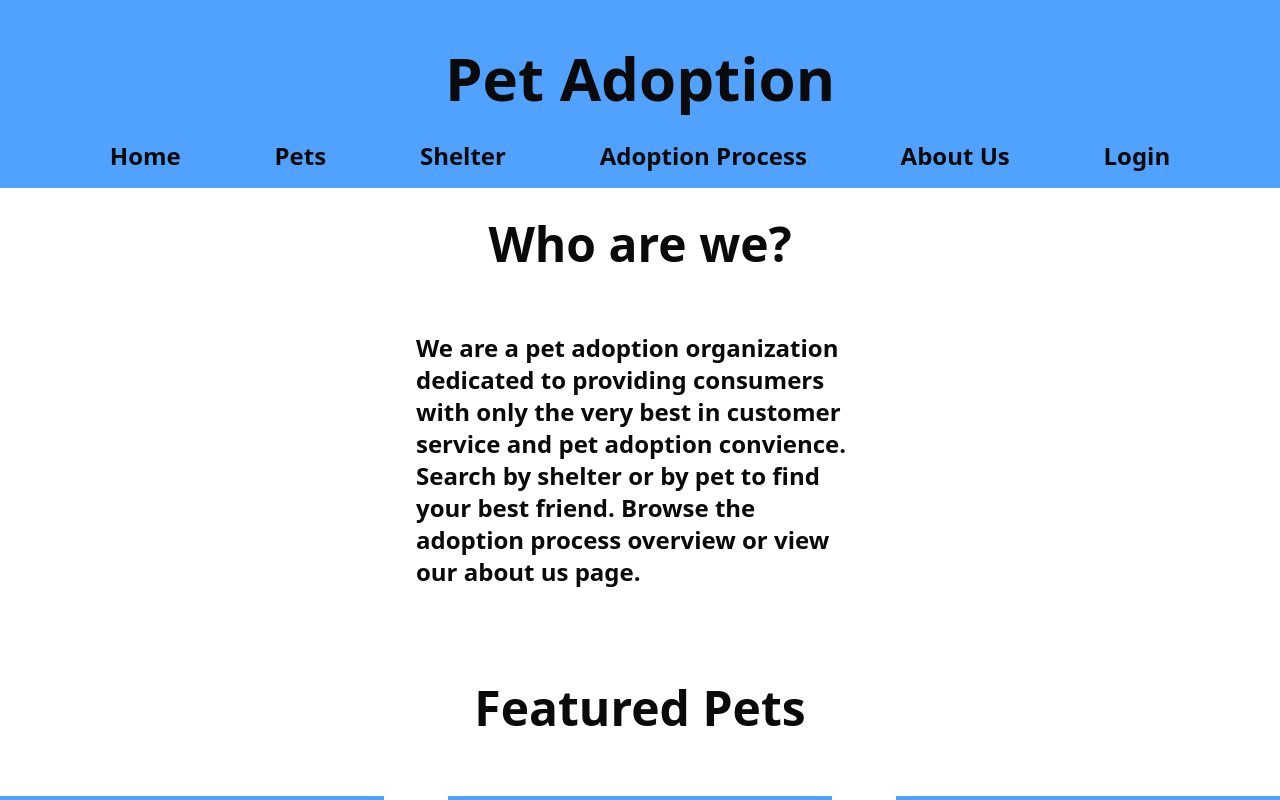
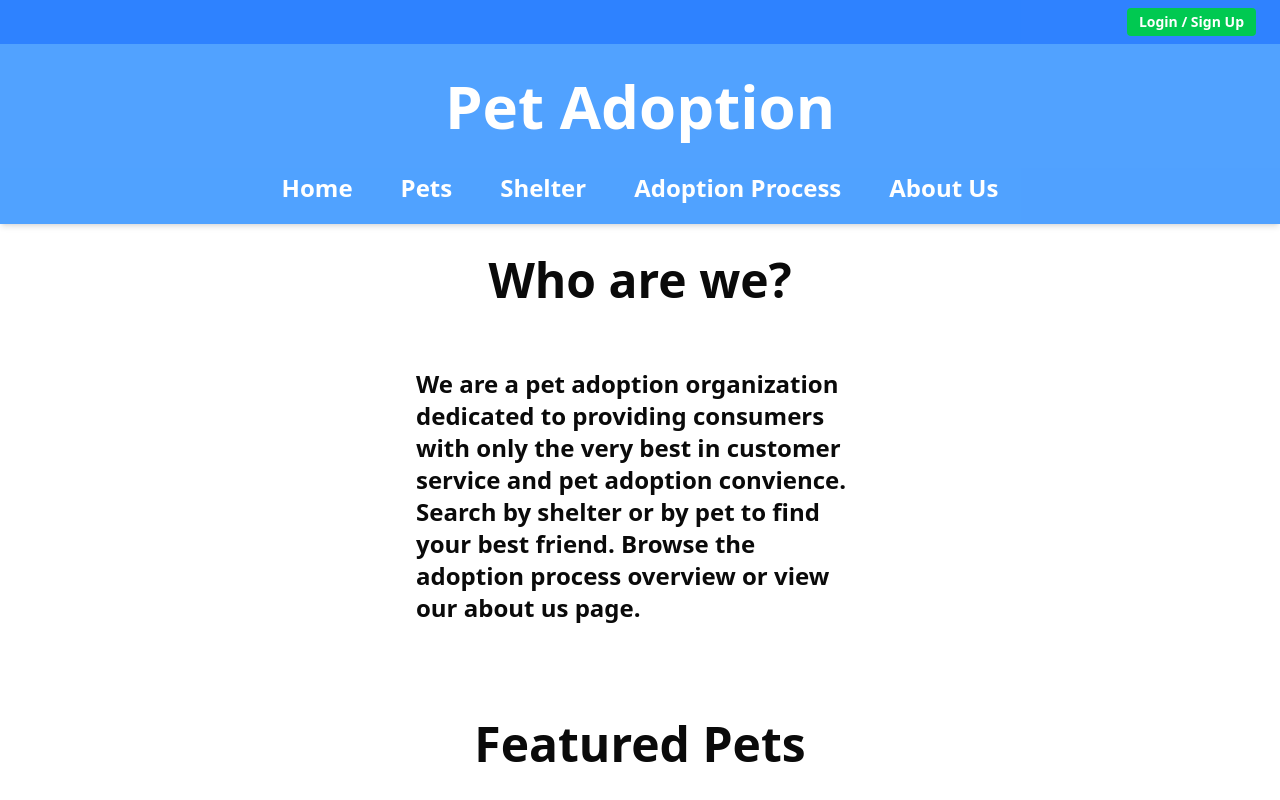
Before and after one commit to kthomascsp/pet-adoption-platform, a Next.js app in the folder petadoption/: page / in a window 1280 px wide. Shown: the top 800 px of the page. Built offline with nearby package versions, Linux system fonts and the light colour scheme; no server answers; grey boxes are pictures that could not be loaded.

Commit message:
Updated login
Added profile information to login page for testing. Improved login/logout flow. Added login info display to header.

```diff
--- /dev/null
+++ b/petadoption/src/app/auth/signout/route.ts
@@ -0,0 +1,30 @@
+// app/auth/signout/route.ts
+import { createClient } from "@/utils/supabase/server"; // Import Supabase server-side client
+import { redirect } from "next/navigation"; // Import Next.js redirect function
+
+// Handles POST requests to sign the user out
+export async function POST() {
+    try {
+        // Initialize Supabase server client
+        const supabase = createClient();
+
+        // Attempt to sign out the current user
+        const { error } = await supabase.auth.signOut();
+
+        // If there is an error, log it but do NOT throw
+        if (error) {
+            console.error("Sign out issue:", error.message);
+            // Optionally, you could set a client-side notification here
+        }
+
+        // Redirect to the homepage regardless of sign-out success
+        redirect("/");
+
+    } catch (err: any) {
+        // Log any unexpected errors
+        console.error("Unexpected error during sign out:", err);
+
+        // Redirect anyway to avoid blocking the user
+        redirect("/");
+    }
+}
--- a/petadoption/src/components/Header.tsx
+++ b/petadoption/src/components/Header.tsx
@@ -1,33 +1,102 @@
-import Link from "next/link";
+import { createClient } from "@/utils/supabase/server"; // Supabase server-side client
+import LoginStatus from "./ui/LoginStatus"; // Client component for login/logout display
 
-const Header = () => {
+// Header component is a Server Component (async) to fetch user data
+const Header = async () => {
+    // Initialize Supabase client for server-side requests
+    const supabase = createClient();
+
+    // Fetch currently logged-in user (if any)
+    const {
+        data: { user },
+    } = await supabase.auth.getUser();
+
+    // Fallback display name to email
+    let displayName = user?.email;
+
+    if (user) {
+        // Query Profile table for user's display name
+        const { data: profile } = await supabase
+            .from("Profile")
+            .select("ProfileName")
+            .eq("ProfileID", user.id) // Match by user ID
+            .single(); // Expect a single row
+
+        if (profile?.ProfileName) {
+            displayName = profile.ProfileName;
+        }
+    }
+
     return (
-        <header className="bg-blue-400 p-4 justify-evenly items-center font-semibold">
-            <h1 className="flex justify-evenly text-6xl m-4 p-4">
+        // Sticky header container
+        <header className="
+            sticky        /* Stick to top of viewport */
+            top-0         /* Top offset 0 */
+            z-50          /* High z-index to stay above content */
+            bg-blue-400   /* Background color */
+            text-white    /* Text color */
+            font-semibold /* Semi-bold font */
+            shadow-md     /* Medium drop shadow */
+        ">
+
+            {/* 🔹 Top bar: login/logout */}
+            <div className="
+                flex              /* Flexbox layout */
+                justify-end       /* Align items to the right */
+                items-center      /* Vertically center items */
+                p-2               /* Padding all around 0.5rem */
+                text-sm           /* Small text size */
+                pr-6              /* Extra right padding 1.5rem */
+                bg-blue-500/90    /* Slightly darker blue, 90% opacity */
+                backdrop-blur-sm  /* Blur background behind element */
+            ">
+                {/* Render LoginStatus Client Component */}
+                <LoginStatus user={user} displayName={displayName} />
+            </div>
+
+            {/* 🔹 Site title */}
+            <h1 className="
+                text-center   /* Center-align text */
+                text-5xl      /* Font size ~3rem on mobile */
+                md:text-6xl   /* Font size ~3.75rem on medium screens+ */
+                m-2           /* Margin 0.5rem on all sides */
+                md:m-4        /* Margin 1rem on medium screens+ */
+                p-2           /* Padding 0.5rem */
+                md:p-4        /* Padding 1rem on medium screens+ */
+            ">
                 Pet Adoption
             </h1>
-            <nav className="flex justify-evenly text-2xl">
-                        <Link href="/" className="hover:bg-blue-600 transition-colors">
+
+            {/* 🔹 Navigation bar */}
+            <nav className="
+                flex              /* Flex layout for links */
+                justify-center    /* Center links horizontally */
+                gap-6             /* Gap between links 1.5rem */
+                text-lg           /* Font size ~1.125rem */
+                md:text-2xl       /* Font size ~1.5rem on medium screens+ */
+                pb-4              /* Padding bottom 1rem */
+                bg-blue-400/95    /* Light blue background, 95% opacity */
+                backdrop-blur-sm  /* Blur background behind nav */
+            ">
+                {/* Nav links with hover effects */}
+                <a href="/" className="hover:bg-blue-600 px-3 py-1 rounded transition-colors">
                     Home
-                        </Link>
-                        <Link href="/pets">
+                </a>
+                <a href="/pets" className="hover:bg-blue-600 px-3 py-1 rounded transition-colors">
                     Pets
-                        </Link>
-                        <Link href="/">
+                </a>
+                <a href="/" className="hover:bg-blue-600 px-3 py-1 rounded transition-colors">
                     Shelter
-                        </Link>
-                        <Link href="/db-test">
+                </a>
+                <a href="/" className="hover:bg-blue-600 px-3 py-1 rounded transition-colors">
                     Adoption Process
-                        </Link>
-                        <Link href="/pets">
+                </a>
+                <a href="/" className="hover:bg-blue-600 px-3 py-1 rounded transition-colors">
                     About Us
-                        </Link>
-                        <Link href="/login">
-                            Login
-                        </Link>
+                </a>
             </nav>
         </header>
     );
-}
+};
 
-export default Header;
+export default Header; // Export for use in layout/pages
--- /dev/null
+++ b/petadoption/src/components/ui/LoginStatus.tsx
@@ -0,0 +1,53 @@
+"use client"; // Mark this component as a client component (can use hooks and browser APIs)
+
+import Link from "next/link"; // For navigation links
+import { usePathname } from "next/navigation"; // Hook to get the current URL path
+
+// Define the props expected by the component
+interface LoginStatusProps {
+    user: any; // Supabase user object or null
+    displayName: string; // Name to display for logged-in user
+}
+
+export default function LoginStatus({ user, displayName }: LoginStatusProps) {
+    const pathname = usePathname(); // Get the current URL path
+
+    // If the user is not logged in and is on the login page,
+    // hide the login button to avoid showing it on the login page
+    if (!user && pathname === "/login") {
+        return null;
+    }
+
+    return (
+        <div className="flex items-center space-x-3">
+            {user ? (
+                <>
+                    {/* Show a welcome message with the user's name */}
+                    <span className="opacity-90">
+                        Welcome, <strong>{displayName}</strong>
+                    </span>
+
+                    {/* Logout button in a form to trigger server-side signout */}
+                    <form action="/auth/signout" method="post">
+                        <button
+                            type="submit"
+                            className="bg-red-500 hover:bg-red-600 text-white px-2 py-1 rounded text-xs transition-colors"
+                        >
+                            Log out
+                        </button>
+                    </form>
+                </>
+            ) : (
+                <>
+                    {/* If no user is logged in, show login/sign-up link */}
+                    <Link
+                        href="/login"
+                        className="bg-green-500 hover:bg-green-600 text-white px-3 py-1 rounded text-sm transition-colors"
+                    >
+                        Login / Sign Up
+                    </Link>
+                </>
+            )}
+        </div>
+    );
+}
--- a/petadoption/src/utils/supabase/server.ts
+++ b/petadoption/src/utils/supabase/server.ts
@@ -1,26 +1,32 @@
-//https://supabase.com/docs/guides/auth/server-side/nextjs?queryGroups=router&router=app
-import { createServerClient } from '@supabase/ssr'
-import { cookies } from 'next/headers'
+// https://supabase.com/docs/guides/auth/server-side/nextjs?queryGroups=router&router=app
+import { createServerClient } from '@supabase/ssr' // Import Supabase server-side client for Next.js
+import { cookies } from 'next/headers' // Import Next.js server-side cookies helper
 
-export async function createClient() {
+// Factory function to create a Supabase client for server-side usage
+export function createClient() {
+    // Get a reference to the current request's cookies
     const cookieStore = cookies()
 
+    // Create and return a Supabase server-side client
     return createServerClient(
-        process.env.NEXT_PUBLIC_SUPABASE_URL!,
-        process.env.NEXT_PUBLIC_SUPABASE_ANON_KEY!,
+        process.env.NEXT_PUBLIC_SUPABASE_URL!, // Supabase project URL from environment
+        process.env.NEXT_PUBLIC_SUPABASE_ANON_KEY!, // Supabase anon/public key from environment
         {
             cookies: {
+                // Return all cookies as an array
                 getAll() {
                     return cookieStore.getAll()
                 },
+
+                // Set multiple cookies on the response
                 setAll(cookiesToSet) {
                     try {
                         cookiesToSet.forEach(({ name, value, options }) =>
                             cookieStore.set(name, value, options)
                         )
                     } catch {
-                        // The `setAll` method was called from a Server Component.
-                        // user sessions.
+                        // If setting cookies fails, likely called in a server component
+                        // during rendering; fail silently to avoid breaking user sessions.
                     }
                 },
             },
```
Also changed, not shown: petadoption/src/app/login/page.tsx (+84 -60 lines). Lines whose indentation alone changed are shown as unchanged.
